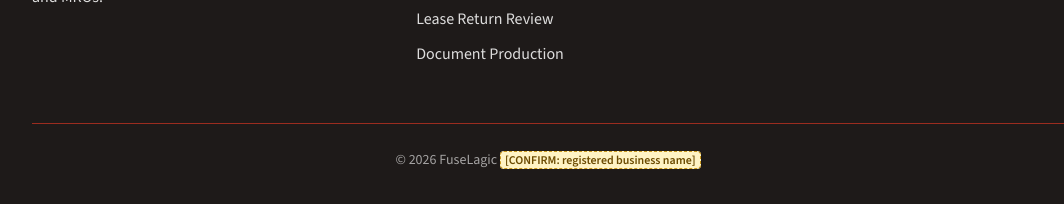
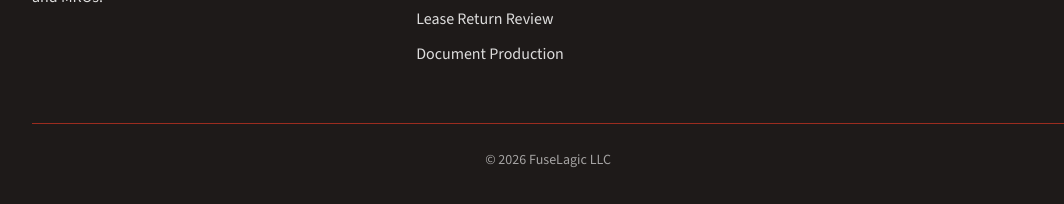
Before and after one commit to gmceachran/fuse_logic_client_website, a plain HTML site: page about.html in a window 1280 px wide. Shown: the part 3216-3420 px from the top of the page, without its empty margins (92-1156 px from the left). Drawn offline with nearby package versions, Linux system fonts and the light colour scheme.

Commit message:
Set the footer business name to FuseLagic LLC
Co-Authored-By: Claude Opus 5.5 <noreply@anthropic.com>

```diff
--- a/about.html
+++ b/about.html
@@ -140,7 +140,7 @@
         </ul>
       </div>
     </div>
-    <div class="footer-base">&copy; 2026 FuseLagic <mark class="confirm">[CONFIRM: registered business name]</mark></div>
+    <div class="footer-base">&copy; 2026 FuseLagic LLC</div>
   </div>
 </footer>
 
```
Also changed, not shown: contact.html (+1 -1 lines), index.html (+1 -1 lines), services/document-digitization.html (+1 -1 lines), services/document-organization.html (+1 -1 lines), services/document-production.html (+1 -1 lines), services/index.html (+1 -1 lines), services/lease-return-review.html (+1 -1 lines), services/records-review.html (+1 -1 lines).
